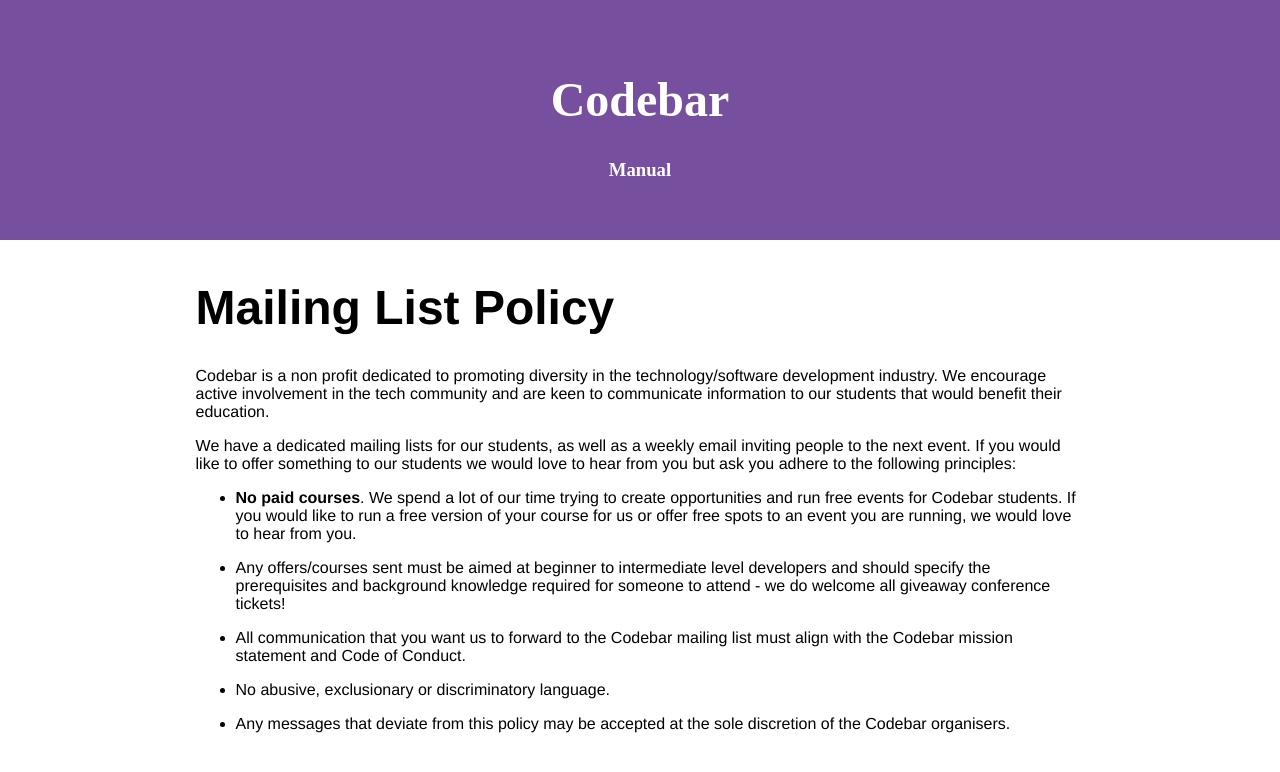
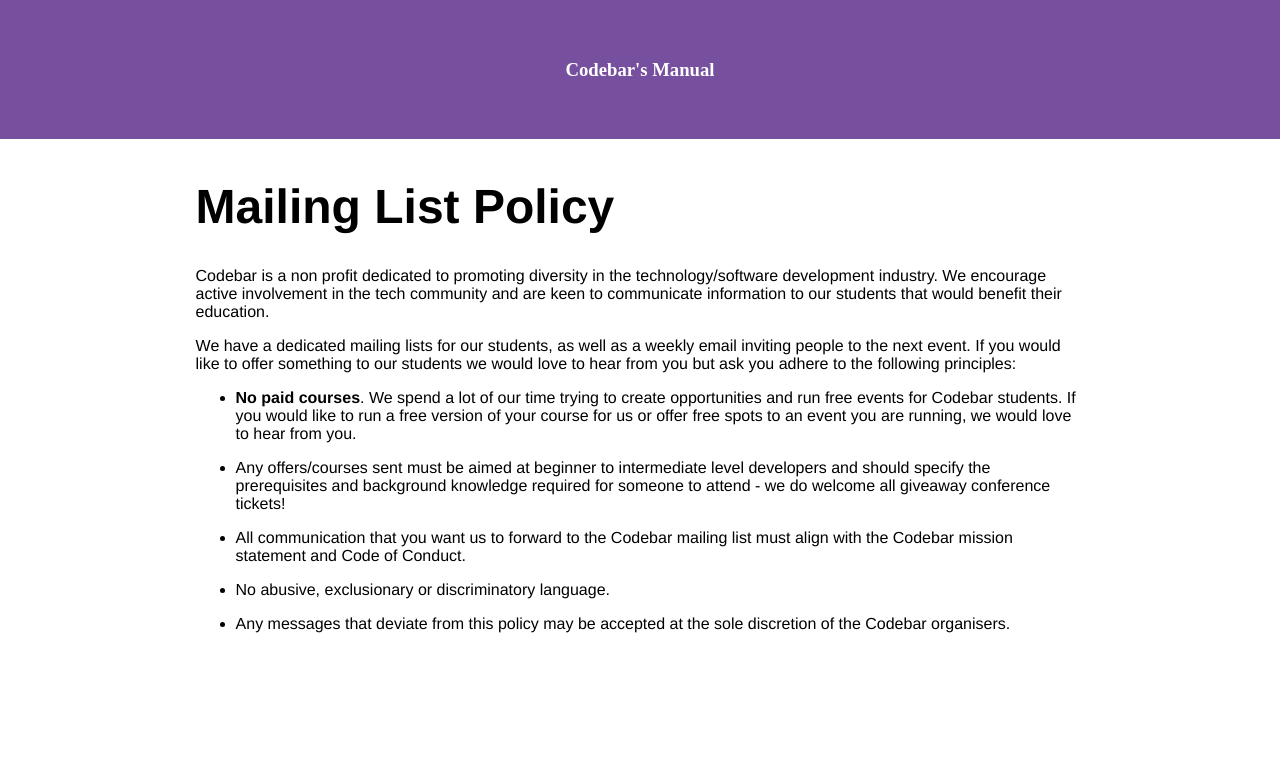
Before and after one commit to codebar/manual, a Jekyll site: the page built from _posts/2014-12-12-mailing-list-policy.md, in a window 1280 px wide. Shown: the top 772 px of the page. Built offline with Jekyll 4.4.1, drawn with Linux system fonts in a browser that asks for light colours; Markdown is read by kramdown in place of the engine named in the settings; some of the changed lines change nothing that is shown.

Commit message:
utilise the site.title

```diff
--- a/_config.yml
+++ b/_config.yml
@@ -1,4 +1,4 @@
-title: The manual
+title: Codebar's Manual
 email: hello@codebar.io
 description: "Codebar's manual"
 baseurl: ""
--- a/_includes/head.html
+++ b/_includes/head.html
@@ -2,13 +2,12 @@
 <html>
   <head>
     <meta charset="utf-8">
-    <title>{{ page.title }}</title>
+    <title>{{ site.title }}</title>
     <link rel="stylesheet" href="{{ site.baseurl }}/css/main.css" >
   </head>
   <body>
     <header class="post-header">
-    <h1>Codebar</h1>
-    <h3>Manual</h3>
+    <h3>{{ site.title }}</h3>
     </header>
 
     <div class="container">
```
